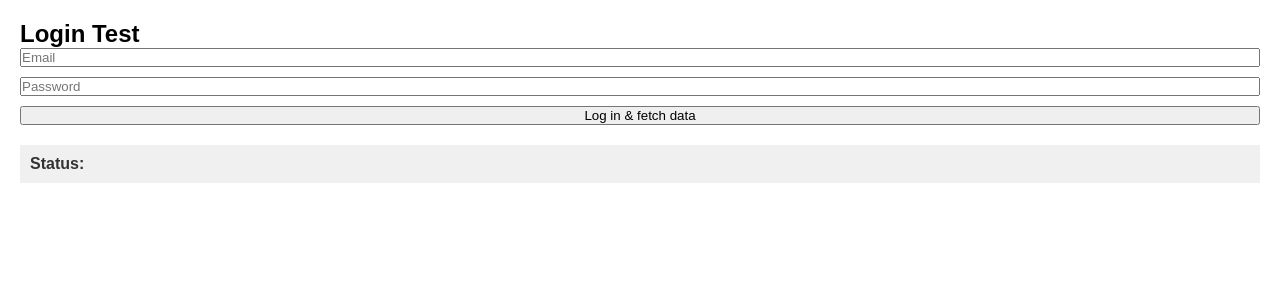
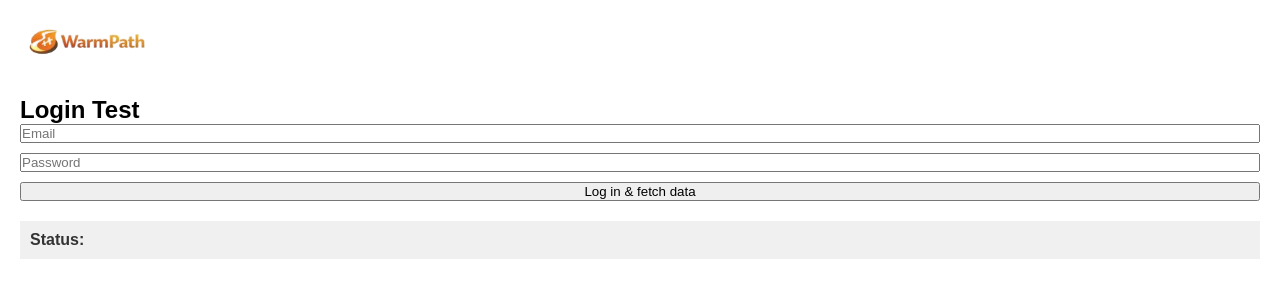
Before and after one commit to Le-Zu/WarmPath, a React (Vite) app in the folder warm-path/: page /logintest in a window 1280 px wide. Shown: the top 300 px of the page. Built offline with nearby package versions, Linux system fonts and the light colour scheme; no server answers; a web font is replaced by a local one.

Commit message:
Added Logo

```diff
--- a/warm-path/src/pages/logintest.jsx
+++ b/warm-path/src/pages/logintest.jsx
@@ -9,34 +9,37 @@ export default function LoginTest() {
 
    const handleLoginAndFetch = async (e) => {
       e.preventDefault();
-        setbackendMessage('Logging in...');
+      setbackendMessage("Logging in...");
       try {
          // log the user into Firebase
-            const userCredential = await signInWithEmailAndPassword(auth, email, password);
+         const userCredential = await signInWithEmailAndPassword(
+            auth,
+            email,
+            password,
+         );
          const user = userCredential.user;
          setbackendMessage(`Logged in as ${user.email}`);
 
          // Request the secure ID token for this specific user
          //Calling this method automatically refreshes the token if it has expired
          const token = await user.getIdToken();
-            setbackendMessage('Login successful. Sending token to backend...');
+         setbackendMessage("Login successful. Sending token to backend...");
 
          // Dynamically sets the API URL based on the environment
          const apiUrl = import.meta.env.VITE_API_URL || "http://localhost:5000";
 
          // Send the request to Express server
          const response = await fetch(`${apiUrl}/api/test-auth`, {
-                method: 'GET',
+            method: "GET",
             headers: {
-                    'Authorization': `Bearer ${token}`,
-                    'Content-Type': 'application/json'
-                }
+               Authorization: `Bearer ${token}`,
+               "Content-Type": "application/json",
+            },
          });
 
          // Read the backend's response
          const data = await response.json();
          setbackendMessage(`Backend says: ${JSON.stringify(data)}`);
-
       } catch (error) {
          console.error("Login error during auth or fetch:", error);
          setbackendMessage(`Login failed: ${error.message}`);
@@ -44,9 +47,17 @@ export default function LoginTest() {
    };
 
    return (
-        <div style = {{padding: '20px', fontFamily: 'Arial'}}>
+      <div style={{ padding: "20px", fontFamily: "Arial" }}>
+         <img
+            src="/logo.png"
+            alt="Logo"
+            style={{ height: "44px", display: "block", marginBottom: "2rem" }}
+         />
          <h2>Login Test</h2>
-            <form onSubmit={handleLoginAndFetch} style={{ display: 'flex', flexDirection: 'column', gap: '10px' }}>
+         <form
+            onSubmit={handleLoginAndFetch}
+            style={{ display: "flex", flexDirection: "column", gap: "10px" }}
+         >
             <input
                type="email"
                placeholder="Email"
@@ -63,7 +74,14 @@ export default function LoginTest() {
             />
             <button type="submit"> Log in & fetch data</button>
          </form>
-            <div style={{ marginTop: '20px', padding: '10px', backgroundColor: '#f0f0f0', color: '#333' }}>
+         <div
+            style={{
+               marginTop: "20px",
+               padding: "10px",
+               backgroundColor: "#f0f0f0",
+               color: "#333",
+            }}
+         >
             <strong>Status:</strong> {backendMessage}
          </div>
       </div>
```
Lines whose indentation alone changed are shown as unchanged.
